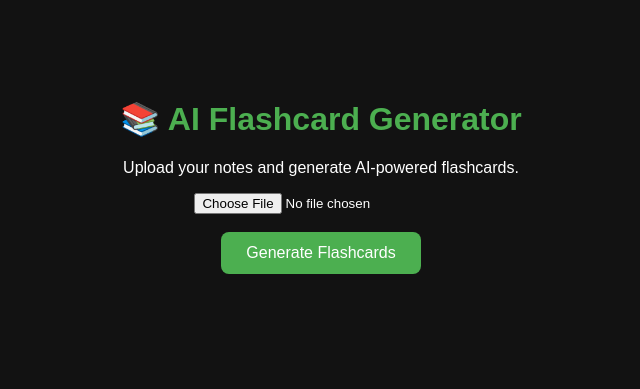
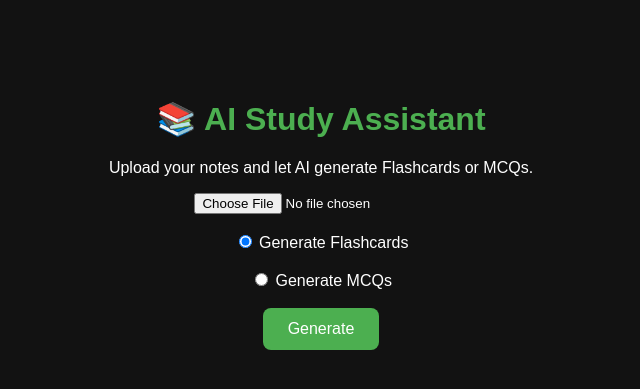
Before and after one commit to AyushVardhanOG/AI-Flashcard-Generator, a Flask app: page / in a window 1280 px wide. Shown: the top 389 px of the page, without its empty margins (319-959 px from the left). Run offline with Flask 3, Linux system fonts and the light colour scheme.

Commit message:
Added MCQ generation feature

```diff
--- a/app.py
+++ b/app.py
@@ -30,6 +30,7 @@ def home():
 def upload_file():
 
     file = request.files["pdf"]
+    mode = request.form["mode"]
 
     if file:
 
@@ -53,13 +54,12 @@ def upload_file():
                 text += page_text + "\n"
 
         # Gemini Prompt
-        prompt = f"""
+        if mode == "flashcards":
+
+            prompt = f"""
 Create 10 study flashcards from these notes.
 
-Format exactly like this:
-
-Q: Question
-A: Answer
+Format exactly like:
 
 Q: Question
 A: Answer
@@ -68,28 +68,57 @@ Notes:
 {text[:10000]}
 """
 
-        # Generate flashcards
+        else:
+
+            prompt = f"""
+Create 10 multiple choice questions from these notes.
+
+Format:
+
+Q1. Question
+
+A) Option
+B) Option
+C) Option
+D) Option
+
+Correct Answer: X
+
+Notes:
+{text[:10000]}
+"""
+
+        # Generate AI response
         response = model.generate_content(prompt)
 
-        cards = []
+        if mode == "flashcards":
 
-        parts = response.text.split("Q:")
+            cards = []
 
-        for part in parts[1:]:
+            parts = response.text.split("Q:")
 
-            if "A:" in part:
+            for part in parts[1:]:
 
-                question, answer = part.split("A:", 1)
+                if "A:" in part:
 
-                cards.append({
-                    "question": question.strip(),
-                    "answer": answer.strip()
-                })
+                    question, answer = part.split("A:", 1)
 
-        return render_template(
-            "flashcards.html",
-            cards=cards
-        )
+                    cards.append({
+                        "question": question.strip(),
+                        "answer": answer.strip()
+                    })
+
+            return render_template(
+                "flashcards.html",
+                cards=cards
+            )
+
+        else:
+
+            return render_template(
+                "mcqs.html",
+                mcqs=response.text
+            )
 
     return "No file uploaded"
 
--- a/templates/index.html
+++ b/templates/index.html
@@ -1,7 +1,7 @@
 <!DOCTYPE html>
 <html>
 <head>
-    <title>AI Flashcard Generator</title>
+    <title>AI Study Assistant</title>
     <link rel="stylesheet"
           href="{{ url_for('static', filename='style.css') }}">
 </head>
@@ -9,10 +9,10 @@
 
 <div class="container">
 
-    <h1>📚 AI Flashcard Generator</h1>
+    <h1>📚 AI Study Assistant</h1>
 
     <p>
-        Upload your notes and generate AI-powered flashcards.
+        Upload your notes and let AI generate Flashcards or MCQs.
     </p>
 
     <form action="/upload"
@@ -26,8 +26,27 @@
 
         <br><br>
 
+        <label>
+            <input type="radio"
+                   name="mode"
+                   value="flashcards"
+                   checked>
+            Generate Flashcards
+        </label>
+
+        <br><br>
+
+        <label>
+            <input type="radio"
+                   name="mode"
+                   value="mcqs">
+            Generate MCQs
+        </label>
+
+        <br><br>
+
         <button type="submit">
-            Generate Flashcards
+            Generate
         </button>
 
     </form>
```
Also changed, not shown: templates/mcqs.html (added, +17 -0 lines).
